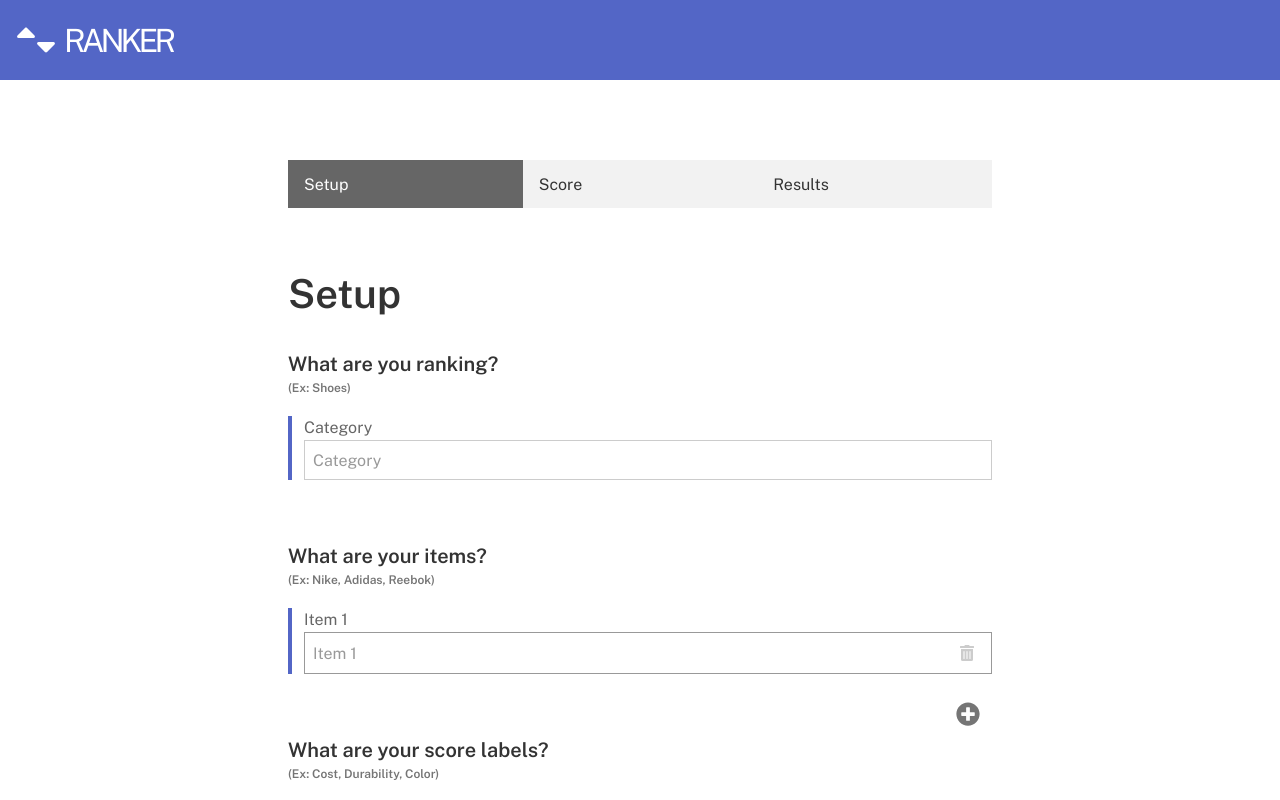
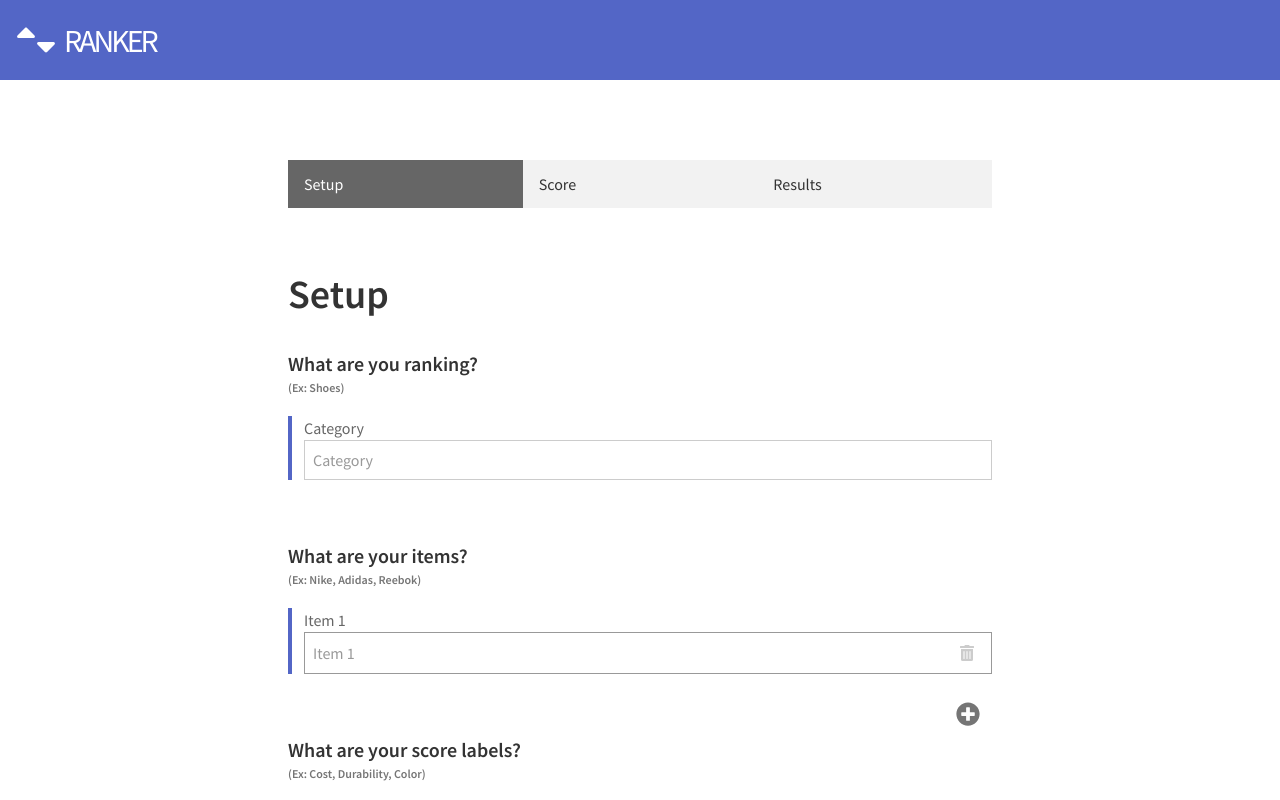
Before and after one commit to bcorey85/ranker-frontend, a React (Create React App) app: page / in a window 1280 px wide. Shown: the top 800 px of the page. Built offline with nearby package versions, Linux system fonts and the light colour scheme.

Commit message:
change font to source sans pro

```diff
--- a/public/index.html
+++ b/public/index.html
@@ -23,8 +23,9 @@
       Learn how to configure a non-root public URL by running `npm run build`.
     -->
   <title>Ranker</title>
+
   <link
-    href="https://fonts.googleapis.com/css?family=Public+Sans:400,400i,500,500i,600,700&display=swap"
+    href="https://fonts.googleapis.com/css?family=Cabin:400,600|Catamaran:400,600|Fira+Sans:400,500|Heebo:400,700|IBM+Plex+Sans:400,600|Noto+Sans+JP:400,700|Noto+Sans+SC|Noto+Sans+TC:400,700|Overpass:400,600|Prompt:400,500|Rubik:400,600|Sarabun:400,600|Source+Sans+Pro:400,600|Work+Sans:400,400i,600&display=swap"
     rel="stylesheet">
 </head>
 
--- a/src/components/layout/Header.scss
+++ b/src/components/layout/Header.scss
@@ -9,7 +9,7 @@
 	align-items: center;
 	font-size: 3.2rem;
 	text-transform: uppercase;
-	letter-spacing: -.4rem;
+	letter-spacing: -.3rem;
 	color: $white;
 
 	& svg:first-of-type {
--- a/src/sass/abstracts/_variables.scss
+++ b/src/sass/abstracts/_variables.scss
@@ -1,8 +1,8 @@
 @import '../abstracts/functions';
 
 $primary: hsl(230, 50%, 55%);
-$red: hsl(0, 60%, 45%);
-$green: hsl(100, 60%, 40%);
+$red: hsl(0, 70%, 60%);
+$green: hsl(100, 85%, 45%);
 $black: hsl(0, 0%, 20%);
 $white: hsl(0, 0%, 100%);
 $gray50: hsl(0, 0%, 95%);
@@ -15,4 +15,4 @@ $gray500: hsl(0, 0%, 30%);
 $font-size: 1.6rem;
 $baseline: calc-lh($font-size, 1.5);
 
-$font-family: 'Public Sans', sans-serif;
+$font-family: 'Source Sans Pro', sans-serif;
```
